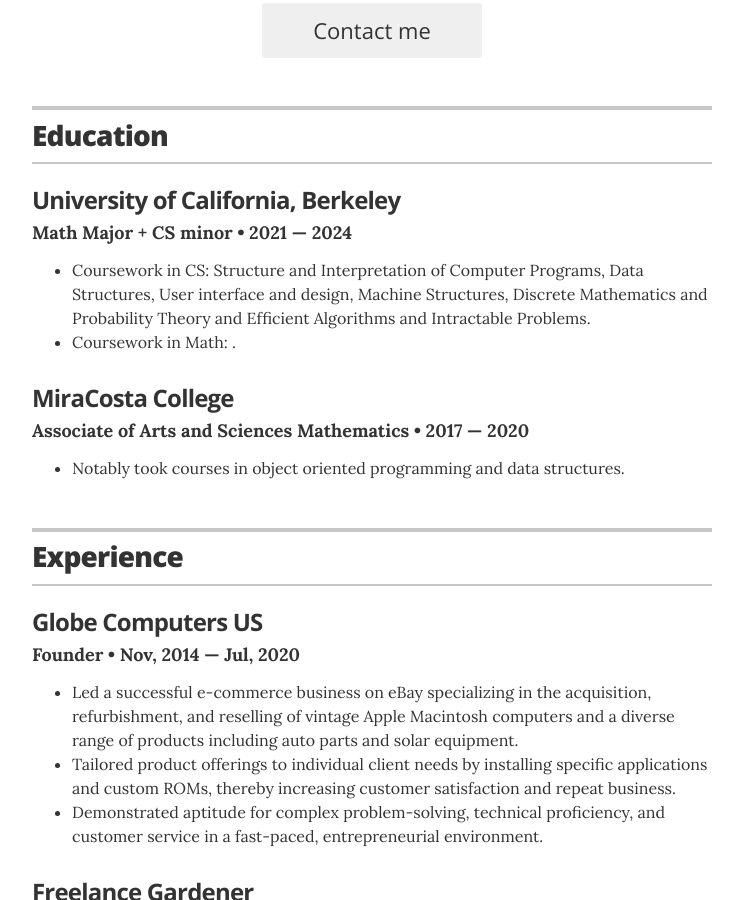
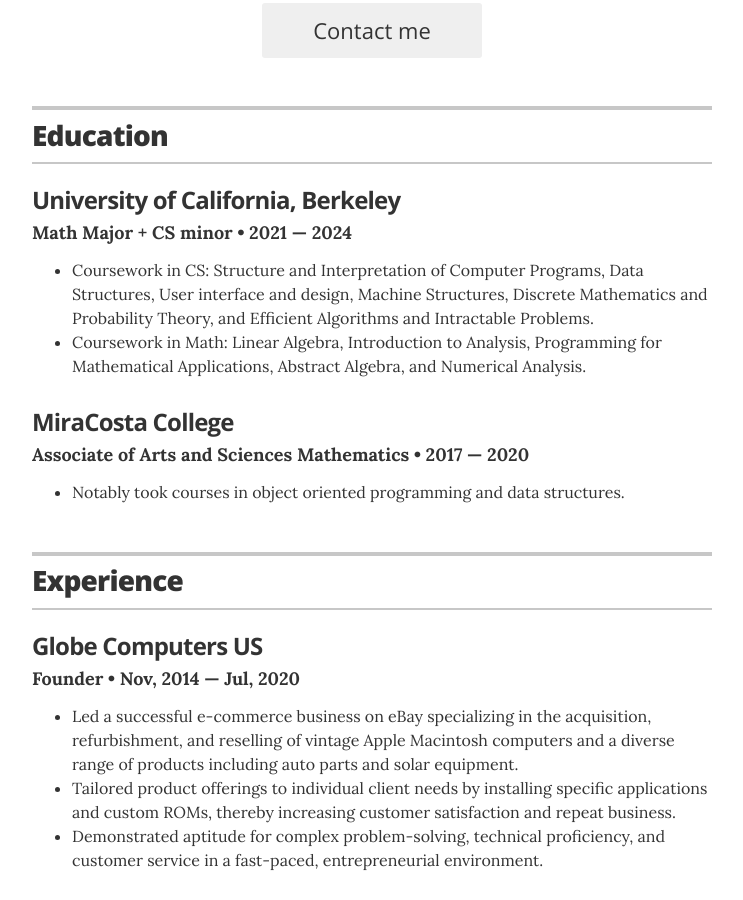
Before and after one commit to arthurutnehmer/Resume, a Jekyll site: the page built from index.html, in a window 1280 px wide and 900 px high, scrolled down 513 px. Shown: the whole window, without its empty margins (268-1011 px from the left). Built offline with Jekyll 4.4.1, drawn with Linux system fonts in a browser that asks for light colours.

Commit message:
Added degree details.

```diff
--- a/_data/education.yml
+++ b/_data/education.yml
@@ -3,8 +3,8 @@
   uni: University of California, Berkeley
   year: 2021 &mdash; 2024
   awards:
-    - award: "Coursework in CS: Structure and Interpretation of Computer Programs, Data Structures, User interface and design, Machine Structures, Discrete Mathematics and Probability Theory and Efficient Algorithms and Intractable Problems."
-    - award: "Coursework in Math: ."
+    - award: "Coursework in CS: Structure and Interpretation of Computer Programs, Data Structures, User interface and design, Machine Structures, Discrete Mathematics and Probability Theory, and Efficient Algorithms and Intractable Problems."
+    - award: "Coursework in Math: Linear Algebra, Introduction to Analysis, Programming for Mathematical Applications, Abstract Algebra, and  Numerical Analysis."
   summary:
 
 - degree: Associate of Arts and Sciences Mathematics
```
